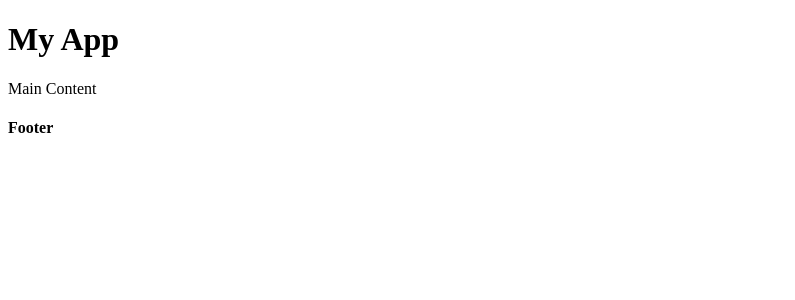
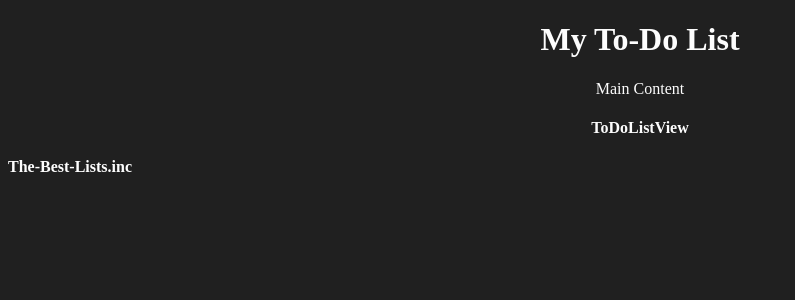
Before and after one commit to DidierOsindero/to-do-list-front-end, a React (Create React App) app: page / in a window 1280 px wide. Shown: the top 300 px of the page, without its empty margins (0-795 px from the left). Built offline with nearby package versions, Linux system fonts and the light colour scheme; the HTML template or start-up script is replaced by a standard one.

Commit message:
Set up skeleton

```diff
--- a/package.json
+++ b/package.json
@@ -16,7 +16,7 @@
     "type-check": "tsc --noEmit",
     "test": "react-scripts test --watchAll=false",
     "test:watch": "react-scripts test",
-    "start": "react-scripts --openssl-legacy-provider start",
+    "start": "react-scripts start",
     "build": "react-scripts build"
   },
   "browserslist": {
--- a/src/App.css
+++ b/src/App.css
@@ -1,10 +1,20 @@
+body {
+  background-color: rgb(32, 32, 32);
+  color: rgb(253, 253, 253);
+}
+
 /*
 HEADER===============
 */
-
+.headerWrapper {
+  text-align: center;
+}
 /*
 MAIN_CONTENT===============
 */
+.mainContentWrapper {
+  text-align: center;
+}
 
 /*
 FOOTER===============
--- a/src/components/Footer.tsx
+++ b/src/components/Footer.tsx
@@ -1,7 +1,7 @@
 export const Footer = (): JSX.Element => {
   return (
     <div className="footerWrapper">
-      <h4>Footer</h4>
+      <h4>The-Best-Lists.inc</h4>
     </div>
   );
 };
--- a/src/components/Header.tsx
+++ b/src/components/Header.tsx
@@ -1,7 +1,7 @@
 export const Header = (): JSX.Element => {
   return (
     <div className="headerWrapper">
-      <h1>My App</h1>
+      <h1>My To-Do List</h1>
     </div>
   );
 };
--- a/src/components/MainContent.tsx
+++ b/src/components/MainContent.tsx
@@ -1,7 +1,18 @@
+import { useState } from "react";
+import { ToDoListView } from "./ToDoListView";
+export interface IToDo {
+  text: string;
+  complete: boolean;
+  id: number;
+}
+
 export const MainContent = (): JSX.Element => {
+  const [toDoArr, setToDoArr] = useState<IToDo[]>([]);
+
   return (
     <div className="mainContentWrapper">
       <p>Main Content</p>
+      <ToDoListView toDoArr={toDoArr} setToDoArr={setToDoArr} />
     </div>
   );
 };
--- /dev/null
+++ b/src/components/ToDo.tsx
@@ -0,0 +1,13 @@
+import { IToDo } from "./MainContent";
+interface ToDoProps {
+  toDoData: IToDo;
+  setToDoArr: React.Dispatch<React.SetStateAction<IToDo[]>>;
+}
+
+export const ToDo = (toDoData: ToDoProps): JSX.Element => {
+  return (
+    <div className="ToDoWrapper">
+      <div>ToDo</div>
+    </div>
+  );
+};
--- /dev/null
+++ b/src/components/ToDoListView.tsx
@@ -0,0 +1,21 @@
+import { IToDo } from "./MainContent";
+import { ToDo } from "./ToDo";
+interface ToDoListViewProps {
+  toDoArr: IToDo[];
+  setToDoArr: React.Dispatch<React.SetStateAction<IToDo[]>>;
+}
+
+export const ToDoListView = ({
+  toDoArr,
+  setToDoArr,
+}: ToDoListViewProps): JSX.Element => {
+  return (
+    <div className="ToDoListViewWrapper">
+      <h4>ToDoListView</h4>
+
+      {toDoArr.map((toDo) => {
+        return <ToDo toDoData={toDo} key={toDo.id} setToDoArr={setToDoArr} />;
+      })}
+    </div>
+  );
+};
```
